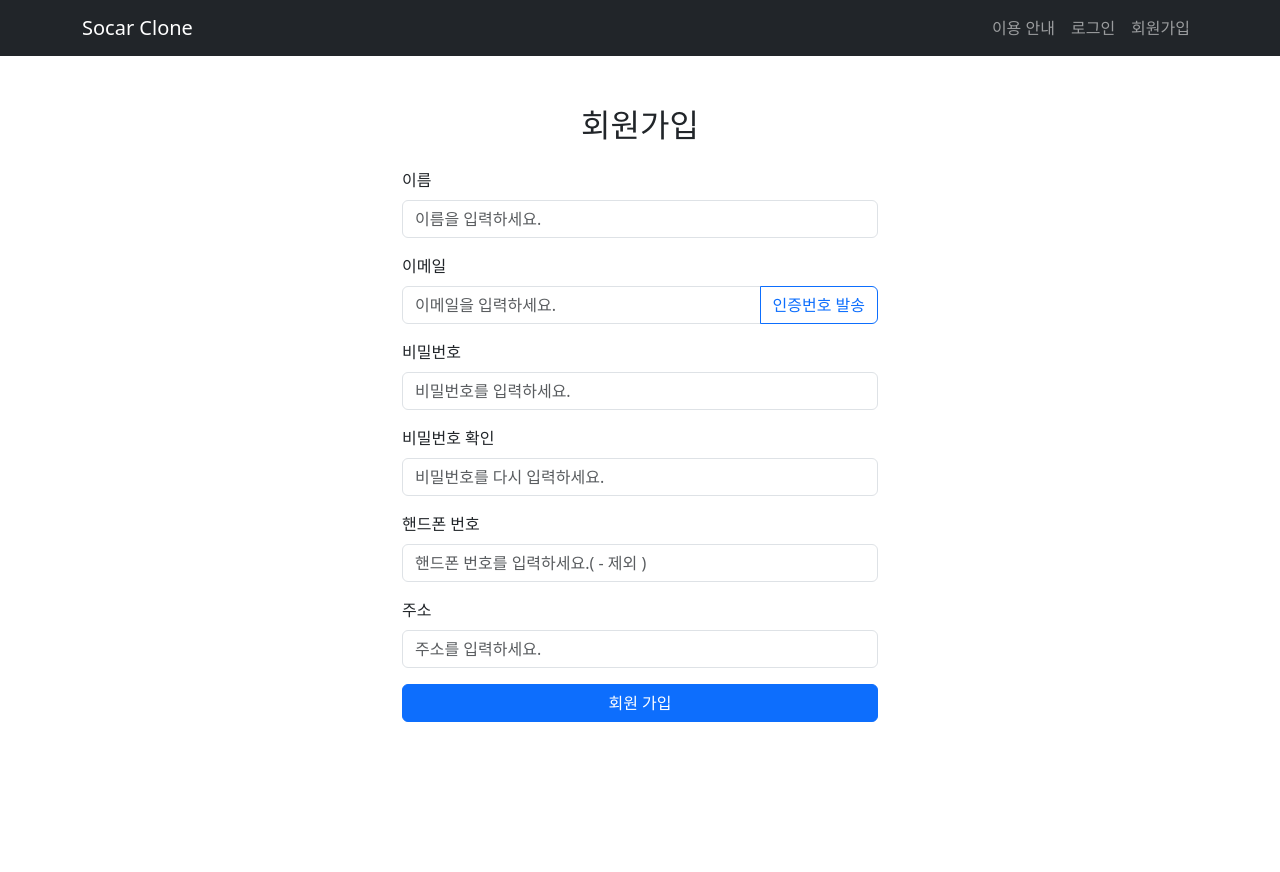
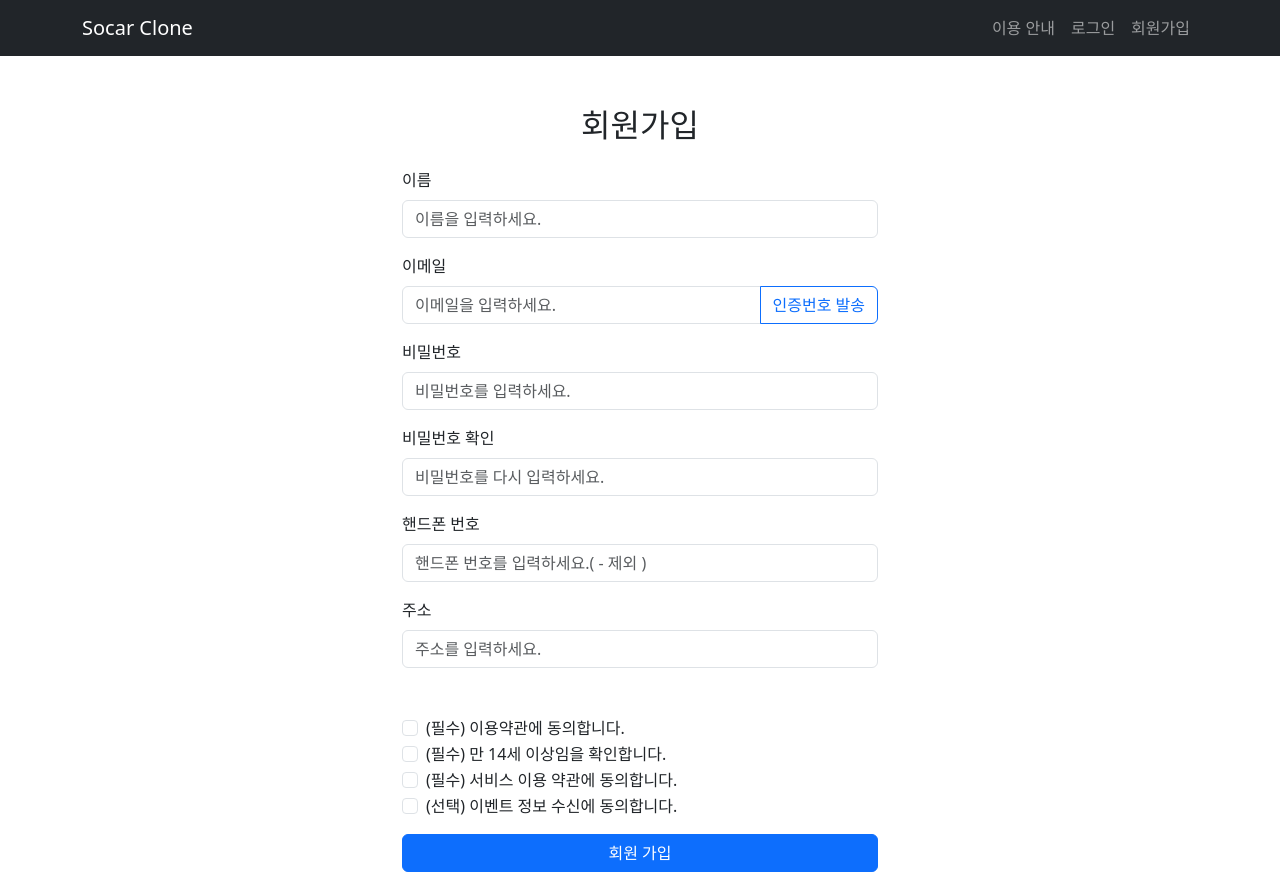
Before and after one commit to Jang-Sen/socar_frontend, a React (Create React App) app: page /signup in a window 1280 px wide. Before the commit the page ends 800 px from the top, so only its background shows below. Built offline with nearby package versions, Linux system fonts and the light colour scheme.

Commit message:
Add terms from signup

```diff
--- a/src/page/Signup.js
+++ b/src/page/Signup.js
@@ -1,6 +1,7 @@
 import React, { useState } from "react";
 import { Alert, Button, Container, Form, InputGroup } from "react-bootstrap";
 import axios from "axios";
+import { useNavigate } from "react-router-dom";
 
 const Signup = () => {
   const [name, setName] = useState("");
@@ -11,11 +12,20 @@ const Signup = () => {
   const [address, setAddress] = useState("");
   const [otp, setOtp] = useState("");
 
+  const [terms, setTerms] = useState({
+    agreeOfTerm: false,
+    agreeFourteen: false,
+    agreeOfService: false,
+    agreeOfEvent: false,
+  });
+
   const [emailSend, setEmailSend] = useState(false);
   const [emailVerified, setEmailVerified] = useState(false);
 
   const [error, setError] = useState("");
   const [success, setSuccess] = useState("");
+
+  const navigate = useNavigate();
 
   // otp 전송
   const sendEmailOTP = async () => {
@@ -54,6 +64,8 @@ const Signup = () => {
         setError("인증번호가 일치하지 않습니다.");
         setSuccess("");
       }
+
+      navigate("/login");
     } catch (err) {
       setEmailVerified(false);
       setError("이메일 인증에 실패했습니다. 다시 시도해주세요.");
@@ -92,12 +104,18 @@ const Signup = () => {
       return;
     }
 
+    if (!terms.agreeOfTerm || !terms.agreeFourteen || !terms.agreeOfService) {
+      setError("필수 약관에 동의해주세요.");
+      return;
+    }
+
     const signupInput = {
       email,
       password,
       username: name,
       phone,
       address,
+      term: terms,
     };
 
     console.log(signupInput);
@@ -200,13 +218,66 @@ const Signup = () => {
           />
         </Form.Group>
 
-        <Form.Group controlId="formAddress" className="mb-3">
+        <Form.Group controlId="formAddress" className="mb-5">
           <Form.Label>주소</Form.Label>
           <Form.Control
             type="text"
             placeholder="주소를 입력하세요."
             value={address}
             onChange={(event) => setAddress(event.target.value)}
+          />
+        </Form.Group>
+
+        <Form.Group controlId="formTerms" className="mb-3">
+          <Form.Check
+            type="checkbox"
+            label="(필수) 이용약관에 동의합니다."
+            checked={terms.agreeOfTerm}
+            onChange={(event) =>
+              setTerms((prevTerms) => ({
+                ...prevTerms, // 기존 상태 복사
+                agreeOfTerm: event.target.checked, // 특정 필드만 업데이트
+              }))
+            }
+            required
+          />
+
+          <Form.Check
+            type="checkbox"
+            label="(필수) 만 14세 이상임을 확인합니다."
+            checked={terms.agreeFourteen}
+            onChange={(event) =>
+              setTerms((prevTerms) => ({
+                ...prevTerms, // 기존 상태 복사
+                agreeFourteen: event.target.checked, // 특정 필드만 업데이트
+              }))
+            }
+            required
+          />
+
+          <Form.Check
+            type="checkbox"
+            label="(필수) 서비스 이용 약관에 동의합니다."
+            checked={terms.agreeOfService}
+            onChange={(event) =>
+              setTerms((prevTerms) => ({
+                ...prevTerms, // 기존 상태 복사
+                agreeOfService: event.target.checked, // 특정 필드만 업데이트
+              }))
+            }
+            required
+          />
+
+          <Form.Check
+            type="checkbox"
+            label="(선택) 이벤트 정보 수신에 동의합니다."
+            checked={terms.agreeOfEvent}
+            onChange={(event) =>
+              setTerms((prevTerms) => ({
+                ...prevTerms, // 기존 상태 복사
+                agreeOfEvent: event.target.checked, // 특정 필드만 업데이트
+              }))
+            }
           />
         </Form.Group>
 
```
